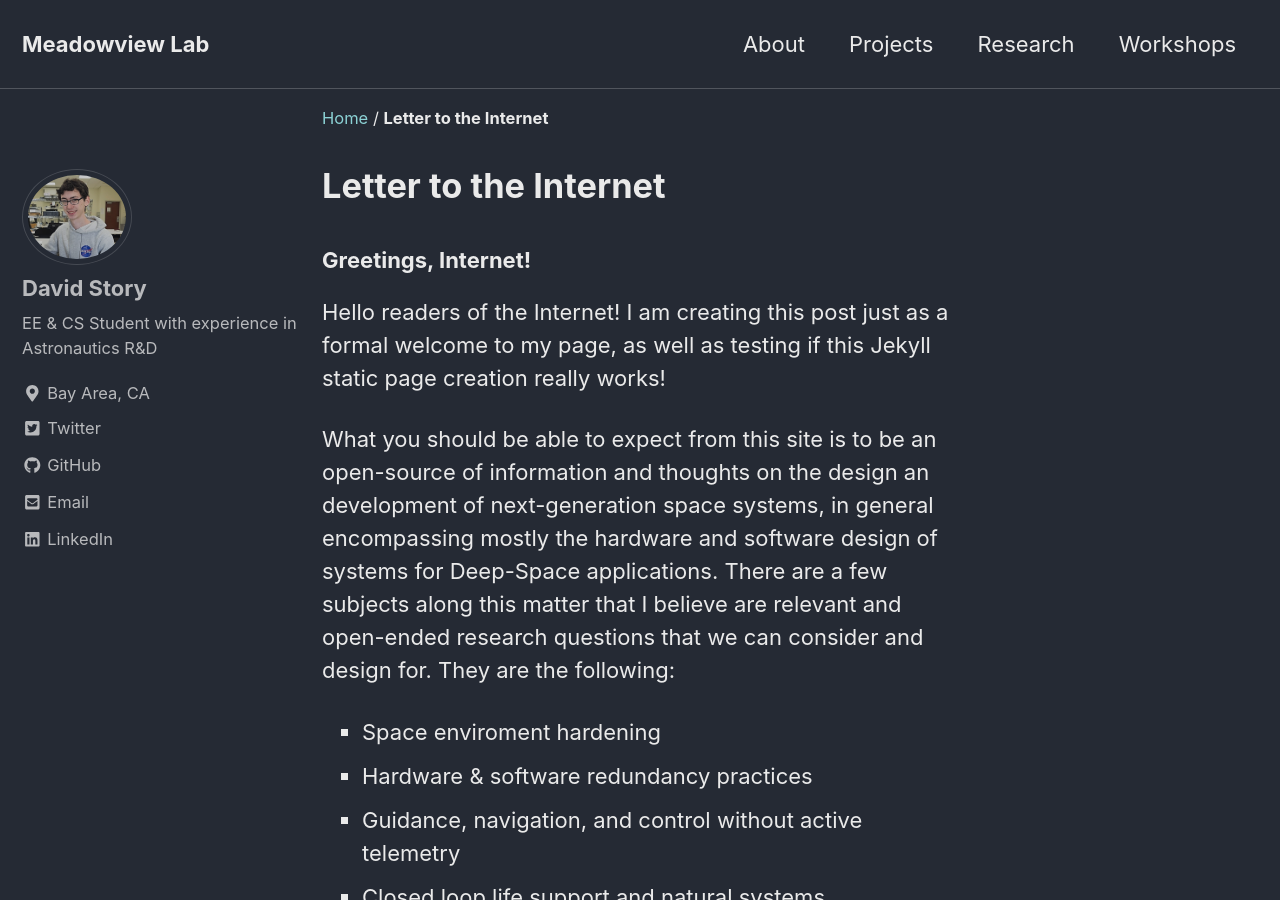
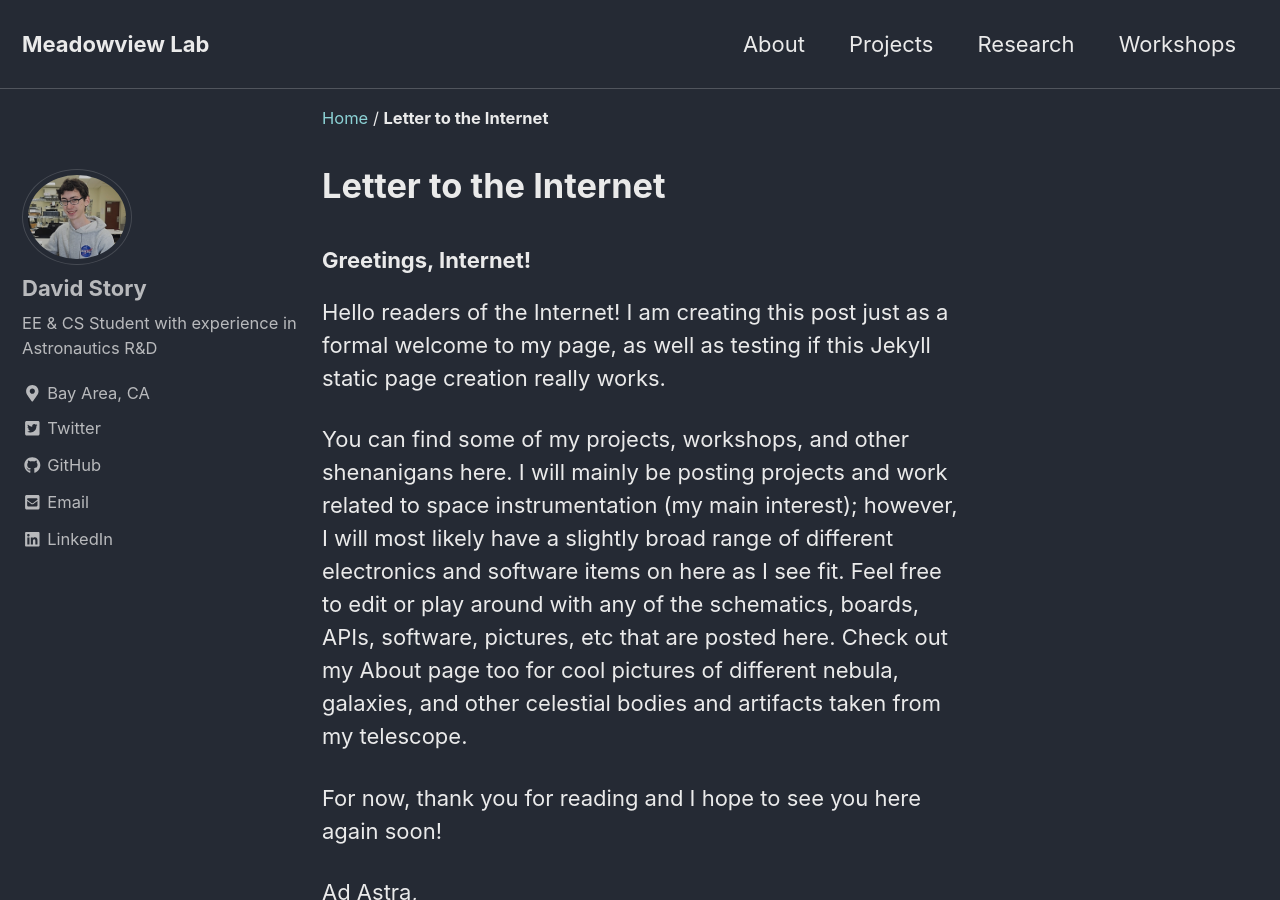
Before and after one commit to david-story/david-story.github.io, a Jekyll site: the page built from _posts/2018-11-24-Letter-to-the-reader.md, in a window 1280 px wide and 900 px high. Built offline with Jekyll 4.4.1, drawn with Linux system fonts in a browser that asks for light colours; cached includes are drawn as plain includes; nearby versions of some CDN libraries; some of the changed text lies outside the part shown.

Commit message:
Added changes to post

```diff
--- a/_config.yml
+++ b/_config.yml
@@ -319,7 +319,6 @@ defaults:
       share: true
 
 
-
    # _research
   - scope:
       path: ""
--- a/_posts/2018-11-24-Letter-to-the-reader.md
+++ b/_posts/2018-11-24-Letter-to-the-reader.md
@@ -7,20 +7,12 @@ share: true
 
 
 ### Greetings, Internet!
-Hello readers of the Internet! I am creating this post just as a formal welcome to my page, as well as testing if this Jekyll static page creation really works!
+Hello readers of the Internet! I am creating this post just as a formal welcome to my page, as well as testing if this Jekyll static page creation really works.
 
-What you should be able to expect from this site is to be an open-source of information and thoughts on the design an development of next-generation space systems,
-in general encompassing mostly the hardware and software design of systems for Deep-Space applications. There are a few subjects along this matter that I believe are
-relevant and open-ended research questions that we can consider and design for. They are the following:
-<ul style="list-style-type:square">
-	<li> Space enviroment hardening </li>
-	<li> Hardware & software redundancy practices </li>
-	<li> Guidance, navigation, and control without active telemetry </li>
-	<li> Closed loop life support and natural systems </li>
-	<li> New communication protocals and concepts for manned interplanetary missions </li>
-</ul>
-These are just a few ideas of concepts that can formulated, argued, and refined here. I will add to this list as this site is created, I will refine on it, and
-I will hopefully be able to improve upon these concepts.
+You can find some of my projects, workshops, and other shenanigans here. I will mainly be posting projects and work related to space instrumentation (my main interest);
+however, I will most likely have a slightly broad range of different electronics and software items on here as I see fit. Feel free to edit or play around with any of the
+schematics, boards, APIs, software, pictures, etc that are posted here. Check out my About page too for cool pictures of different nebula, galaxies, and other celestial bodies and artifacts taken
+from my telescope.
 
 For now, thank you for reading and I hope to see you here again soon!
 
```
Also changed, not shown: _pages/workshopnav.md (line endings or trailing spaces).
